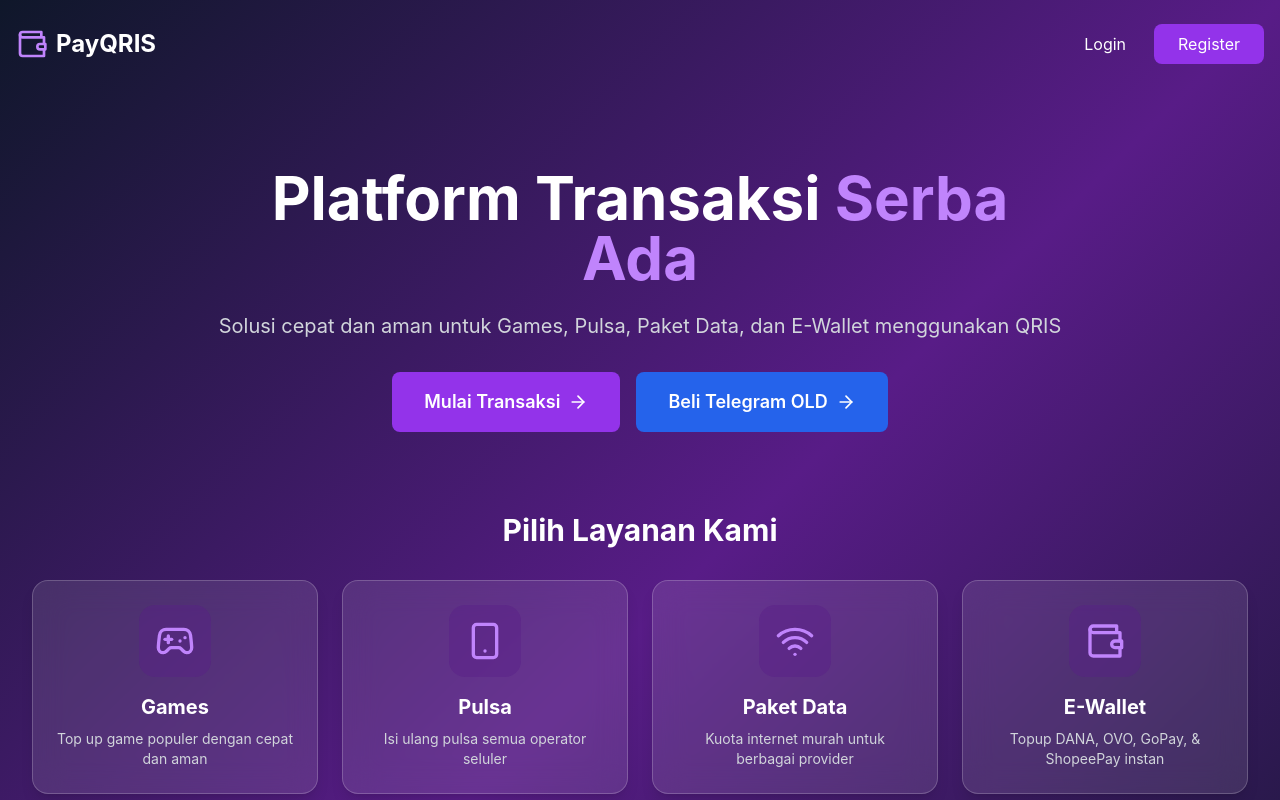
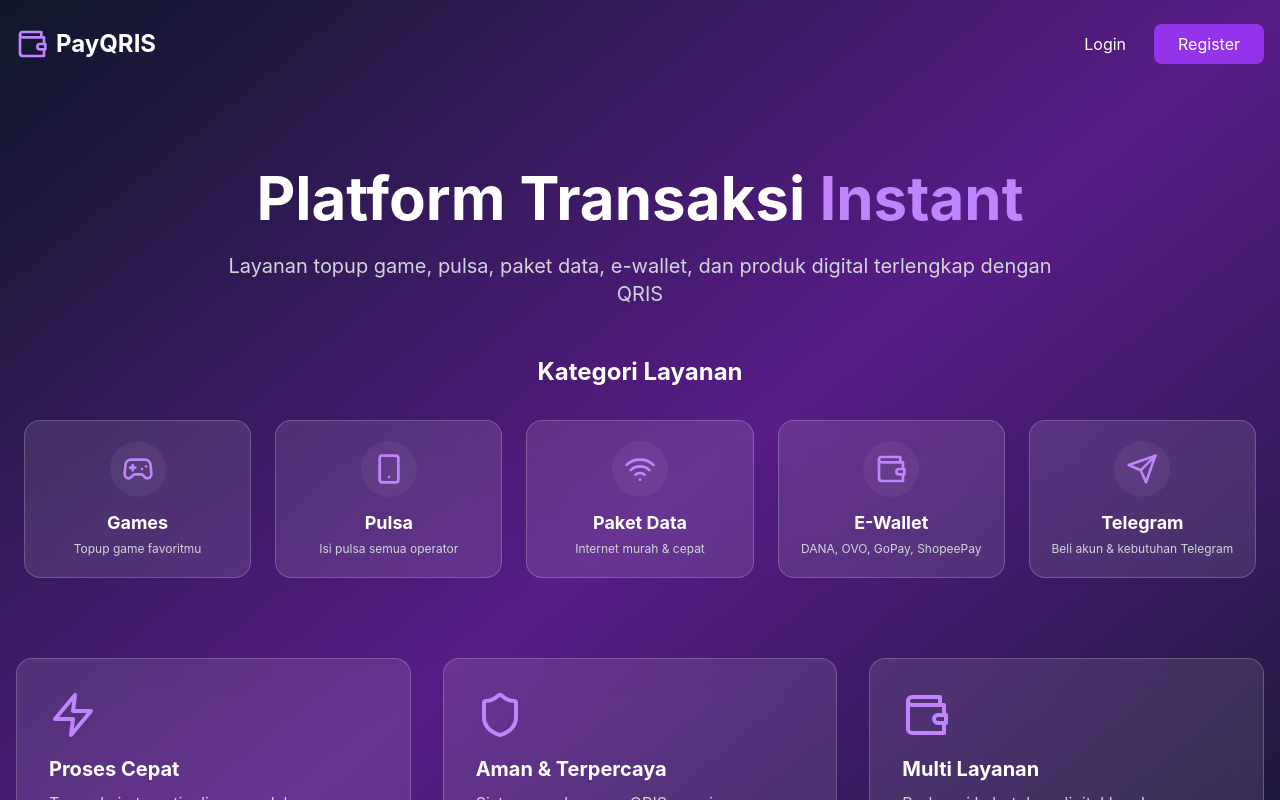
Before and after one commit to ofcdigisphere-labs/tnsmiley, a React (Vite) app in the folder frontend/: page / in a window 1280 px wide. Shown: the top 800 px of the page. Built offline with nearby package versions, Linux system fonts and the light colour scheme; no server answers.

Commit message:
LandingPage.jsx

```diff
--- a/frontend/src/pages/LandingPage.jsx
+++ b/frontend/src/pages/LandingPage.jsx
@@ -1,5 +1,5 @@
 import { useNavigate } from 'react-router-dom';
-import { Wallet, Zap, Shield, ArrowRight, LayoutDashboard, Gamepad2, Smartphone, Wifi } from 'lucide-react';
+import { Wallet, Zap, Shield, ArrowRight, LayoutDashboard, Gamepad2, Smartphone, Wifi, Send } from 'lucide-react';
 import { useEffect, useState } from 'react';
 
 const LandingPage = () => {
@@ -12,32 +12,12 @@
     setIsLoggedIn(!!userData);
   }, []);
 
-  // Daftar kategori layanan (Games, Pulsa, Paket Data, E-Wallet)
   const categories = [
-    {
-      title: 'Games',
-      description: 'Top up game populer dengan cepat dan aman',
-      icon: <Gamepad2 className="w-10 h-10 text-purple-400" />,
-      path: '/games',
-    },
-    {
-      title: 'Pulsa',
-      description: 'Isi ulang pulsa semua operator seluler',
-      icon: <Smartphone className="w-10 h-10 text-purple-400" />,
-      path: '/pulsa',
-    },
-    {
-      title: 'Paket Data',
-      description: 'Kuota internet murah untuk berbagai provider',
-      icon: <Wifi className="w-10 h-10 text-purple-400" />,
-      path: '/paket-data',
-    },
-    {
-      title: 'E-Wallet',
-      description: 'Topup DANA, OVO, GoPay, & ShopeePay instan',
-      icon: <Wallet className="w-10 h-10 text-purple-400" />,
-      path: '/topup',
-    },
+    { name: 'Games', icon: <Gamepad2 className="w-8 h-8 text-purple-400" />, path: '/games', desc: 'Topup game favoritmu' },
+    { name: 'Pulsa', icon: <Smartphone className="w-8 h-8 text-purple-400" />, path: '/pulsa', desc: 'Isi pulsa semua operator' },
+    { name: 'Paket Data', icon: <Wifi className="w-8 h-8 text-purple-400" />, path: '/paket-data', desc: 'Internet murah & cepat' },
+    { name: 'E-Wallet', icon: <Wallet className="w-8 h-8 text-purple-400" />, path: '/topup', desc: 'DANA, OVO, GoPay, ShopeePay' },
+    { name: 'Telegram', icon: <Send className="w-8 h-8 text-purple-400" />, path: '/telegram', desc: 'Beli akun & kebutuhan Telegram' },
   ];
 
   return (
@@ -83,46 +63,30 @@
         <div className="max-w-4xl mx-auto text-center">
           <h2 className="text-4xl md:text-5xl lg:text-6xl font-bold text-white mb-4 md:mb-6 px-4">
             Platform Transaksi
-            <span className="text-purple-400"> Serba Ada</span>
+            <span className="text-purple-400"> Instant</span>
           </h2>
-          <p className="text-base md:text-xl text-gray-300 mb-6 md:mb-8 px-4">
-            Solusi cepat dan aman untuk Games, Pulsa, Paket Data, dan E-Wallet menggunakan QRIS
+          <p className="text-base md:text-xl text-gray-300 mb-8 md:mb-12 px-4">
+            Layanan topup game, pulsa, paket data, e-wallet, dan produk digital terlengkap dengan QRIS
           </p>
-          <div className="flex flex-col sm:flex-row items-center justify-center gap-4">
-            <button
-              onClick={() => navigate('/topup')}
-              className="inline-flex items-center gap-2 bg-purple-600 hover:bg-purple-700 text-white px-6 md:px-8 py-3 md:py-4 rounded-lg text-base md:text-lg font-semibold transition transform hover:scale-105"
-            >
-              Mulai Transaksi
-              <ArrowRight className="w-4 h-4 md:w-5 md:h-5" />
-            </button>
-            <button
-              onClick={() => navigate('/telegram')}
-              className="inline-flex items-center gap-2 bg-blue-600 hover:bg-blue-700 text-white px-6 md:px-8 py-3 md:py-4 rounded-lg text-base md:text-lg font-semibold transition transform hover:scale-105"
-            >
-              Beli Telegram OLD
-              <ArrowRight className="w-4 h-4 md:w-5 md:h-5" />
-            </button>
-          </div>
         </div>
 
-        {/* Layanan Grid (Games, Pulsa, Paket Data, E-Wallet) */}
-        <div className="mt-16 md:mt-20">
-          <h3 className="text-2xl md:text-3xl font-bold text-white text-center mb-8 px-4">
-            Pilih Layanan Kami
+        {/* Categories Grid (LapakGaming Style) */}
+        <div className="mt-8 mb-16 md:mt-12 md:mb-20">
+          <h3 className="text-xl md:text-2xl font-bold text-white text-center mb-6 md:mb-8 px-4">
+            Kategori Layanan
           </h3>
-          <div className="grid grid-cols-1 sm:grid-cols-2 lg:grid-cols-4 gap-6 px-4">
-            {categories.map((item, index) => (
+          <div className="grid grid-cols-2 sm:grid-cols-3 md:grid-cols-5 gap-4 md:gap-6 px-2">
+            {categories.map((cat) => (
               <div
-                key={index}
-                onClick={() => navigate(item.path)}
-                className="bg-white/10 backdrop-blur-lg border border-white/20 rounded-2xl p-6 flex flex-col items-center text-center cursor-pointer hover:bg-white/20 hover:border-purple-400 transition transform hover:-translate-y-1 shadow-lg"
+                key={cat.name}
+                onClick={() => navigate(cat.path)}
+                className="bg-white/10 backdrop-blur-lg border border-white/20 rounded-2xl p-5 text-center hover:bg-white/20 transition cursor-pointer flex flex-col items-center justify-center group transform hover:scale-105"
               >
-                <div className="p-4 bg-purple-900/40 rounded-2xl mb-4">
-                  {item.icon}
+                <div className="mb-3 p-3 bg-white/5 rounded-full group-hover:bg-purple-600/20 transition">
+                  {cat.icon}
                 </div>
-                <h4 className="text-xl font-bold text-white mb-2">{item.title}</h4>
-                <p className="text-sm text-gray-300">{item.description}</p>
+                <h4 className="text-base md:text-lg font-bold text-white mb-1">{cat.name}</h4>
+                <p className="text-xs text-gray-300 line-clamp-2">{cat.desc}</p>
               </div>
             ))}
           </div>
@@ -143,14 +107,14 @@
           <FeatureCard
             icon={<Wallet className="w-12 h-12 text-purple-400" />}
             title="Multi Layanan"
-            description="Support berbagai jenis kebutuhan digital dalam satu platform"
+            description="Berbagai kebutuhan digital lengkap tersedia dalam satu platform"
           />
         </div>
       </div>
 
       {/* Footer */}
       <footer className="container mx-auto px-4 py-8 text-center text-gray-400 border-t border-white/10">
-        <p>&copy; 2024 PayQRIS. All rights reserved.</p>
+        <p>&copy; 2026 PayQRIS. All rights reserved.</p>
       </footer>
     </div>
   );
```
